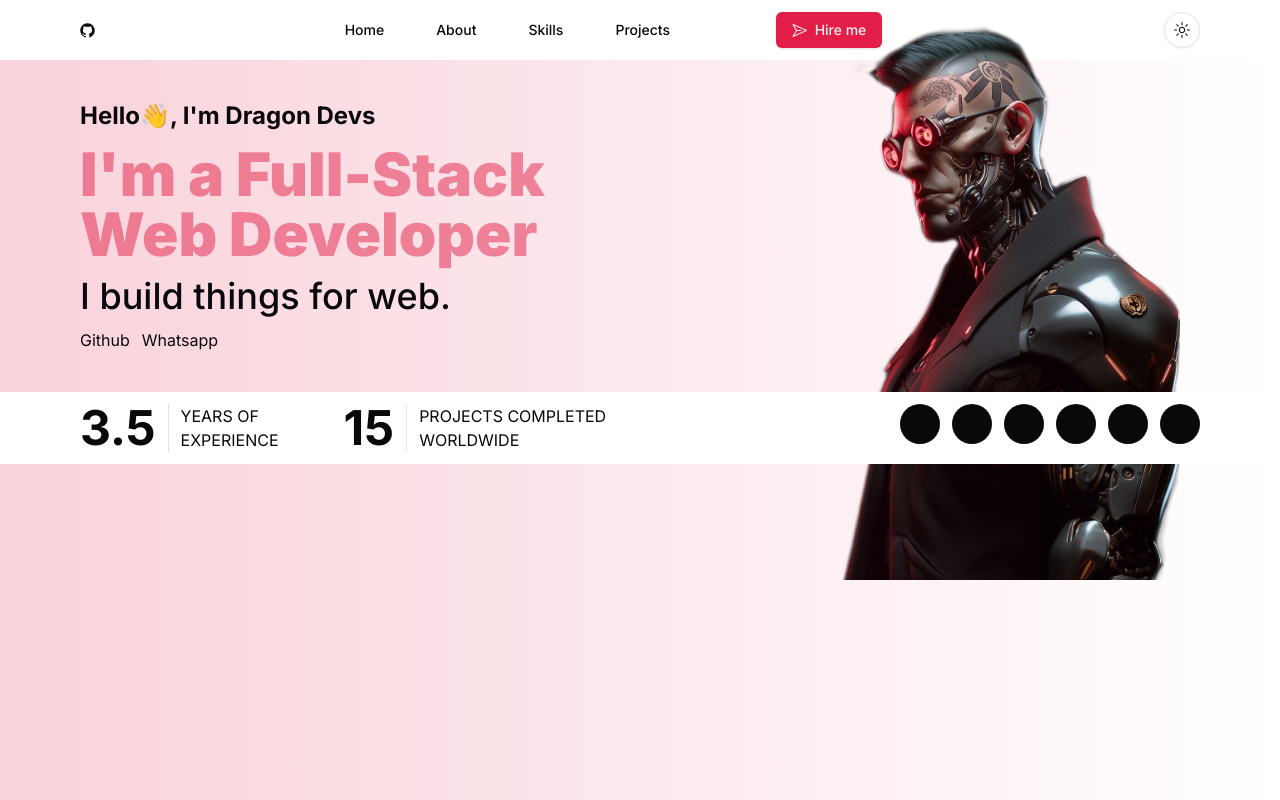
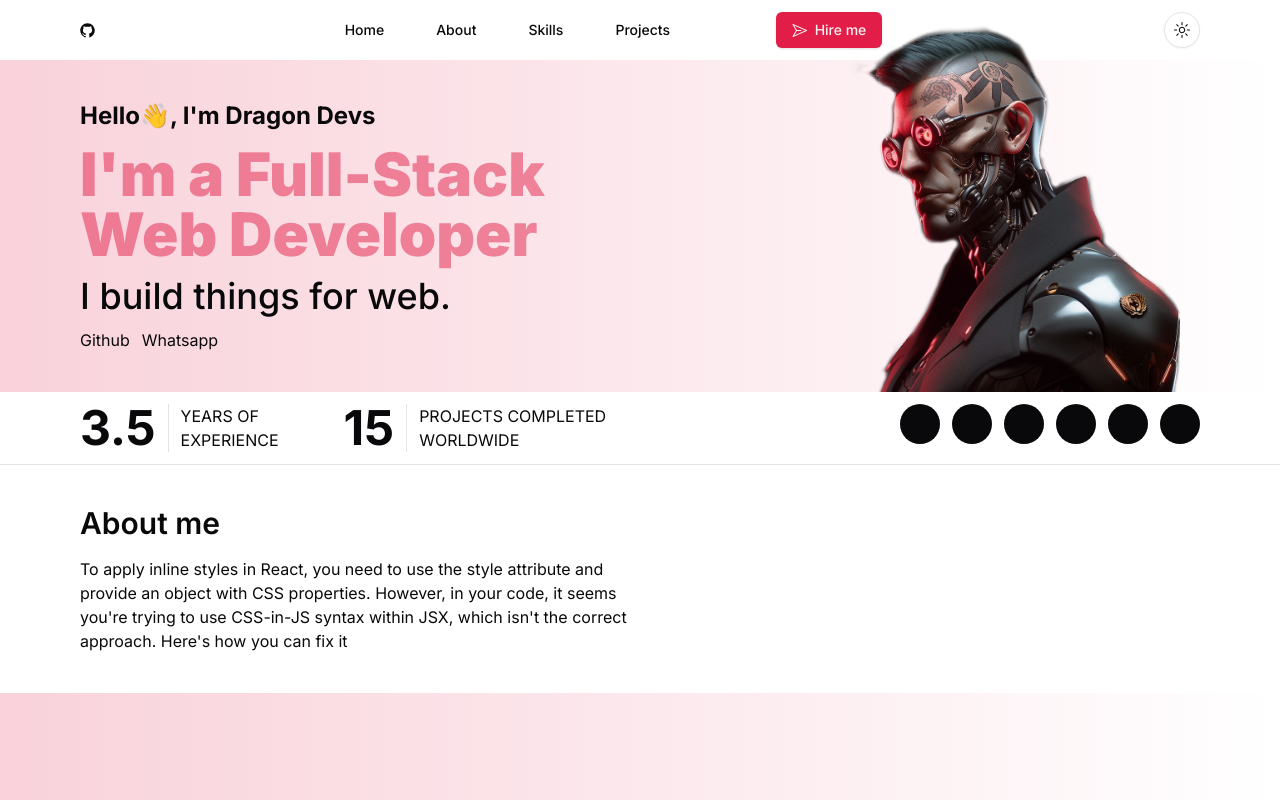
Before and after one commit to SA926-COBRA/Full-stack-Portfolio, a Next.js app: page / in a window 1280 px wide. Built offline with nearby package versions, Linux system fonts and the light colour scheme.

Commit message:
feat: build about me

```diff
--- /dev/null
+++ b/app/components/AboutMe.tsx
@@ -0,0 +1,25 @@
+import React from 'react';
+import Container from "@/components/Container";
+import about_me from "../../personal_details/about_me.json";
+
+const AboutMe = () => {
+  return (
+      <div className="">
+        <div className="p-5 border-t bg-background sm:p-10 w-[100vw] relative left-[50%] right-[50%] ml-[-50vw] mr-[-50vw]">
+          <Container>
+            <div className="flex flex-col gap-2 sm:gap-4">
+              <div className="font-semibold sm:text-3xl text-2xl">
+                About me
+              </div>
+              <div className="sm:w-[50%]">
+                {about_me.write_about_yours}
+              </div>
+            </div>
+          </Container>
+        </div>
+      </div>
+
+  );
+};
+
+export default AboutMe;
--- a/app/page.tsx
+++ b/app/page.tsx
@@ -1,11 +1,16 @@
 import HeroSection from "@/app/components/HeroSection";
 import SeparatorBar from "@/app/components/SeparatorBar";
 import hero_section from "../personal_details/hero_section.json";
+import AboutMe from "@/app/components/AboutMe";
+
 export default function Home() {
   return (
-    <main className="flex flex-col sm:gap-10 gap-5">
-      <HeroSection data={hero_section} />
-      <SeparatorBar data={hero_section} />
-    </main>
+      <main className="flex flex-col sm:gap-10 gap-5">
+        <HeroSection data={hero_section}/>
+        <div>
+          <SeparatorBar data={hero_section}/>
+          <AboutMe />
+        </div>
+      </main>
   );
 }
--- /dev/null
+++ b/personal_details/about_me.json
@@ -0,0 +1,3 @@
+{
+  "write_about_yours":"To apply inline styles in React, you need to use the style attribute and provide an object with CSS properties. However, in your code, it seems you're trying to use CSS-in-JS syntax within JSX, which isn't the correct approach. Here's how you can fix it"
+}
```
